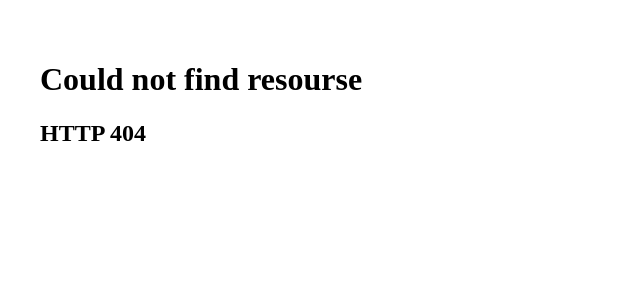
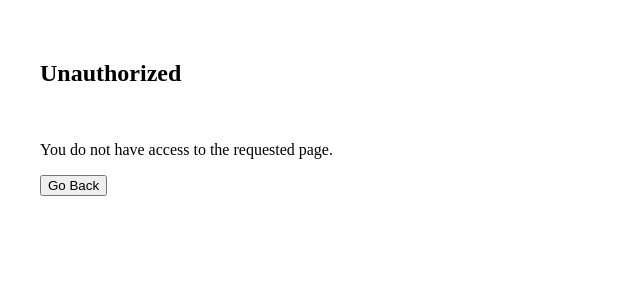
Before and after one commit to anandxs/user-management-frontend, a React (Vite) app: page /unauthorized in a window 1280 px wide. Before the commit this address had no page. Shown: the top 300 px of the page, without its empty margins (0-640 px from the left). Built offline with nearby package versions, Linux system fonts and the light colour scheme.

Commit message:
protected routes

```diff
--- a/src/App.jsx
+++ b/src/App.jsx
@@ -6,16 +6,30 @@ import Profile from "./components/Profile";
 import Register from "./components/Register";
 import Dashboard from "./components/admin/Dashboard";
 import MissingResource from "./components/MissingResource";
+import RequireAuth from "./components/RequireAuth";
+import Unauthorized from "./components/Unauthorized";
 
 function App() {
 	return (
 		<>
 			<Routes>
+				{/* anyone	 */}
 				<Route path="/" element={<Home />} />
 				<Route path="/register" element={<Register />} />
 				<Route path="/login" element={<Login />} />
-				<Route path="/dashboard" element={<Dashboard />} />
+				<Route path="/unauthorized" element={<Unauthorized />} />
 
+				{/* user only */}
+				<Route element={<RequireAuth allowedRoles={["user"]} />}>
+					<Route path="/profile/:id" element={<Profile />} />
+				</Route>
+
+				{/* admin only */}
+				<Route element={<RequireAuth allowedRoles={["admin"]} />}>
+					<Route path="/dashboard" element={<Dashboard />} />
+				</Route>
+
+				{/* missing */}
 				<Route path="/*" element={<MissingResource />} />
 			</Routes>
 		</>
--- a/src/app/store.js
+++ b/src/app/store.js
@@ -1,8 +1,12 @@
-import { createReducer } from "@reduxjs/toolkit";
-import userReducer from "../features/usersSlice";
+import { configureStore } from "@reduxjs/toolkit";
+import userReducer from "../features/users/usersSlice";
+import authReducer from "../features/auth/authSlice";
 
-const store = createReducer({
-	users: userReducer,
+const store = configureStore({
+	reducer: {
+		users: userReducer,
+		auth: authReducer,
+	},
 });
 
 export default store;
--- a/src/components/Home.jsx
+++ b/src/components/Home.jsx
@@ -4,7 +4,7 @@ const Home = () => {
 	return (
 		<section>
 			<h1>Home Page</h1>
-			<Link to="/profile">Go to profile</Link>
+			<Link to="/profile/1">Go to profile</Link>
 			<br />
 			<Link to="/register">Link to register page</Link>
 			<br />
--- /dev/null
+++ b/src/components/RequireAuth.jsx
@@ -0,0 +1,17 @@
+import { useSelector } from "react-redux";
+import { Navigate, Outlet, useLocation } from "react-router-dom";
+
+const RequireAuth = ({ allowedRoles }) => {
+	const auth = useSelector((state) => state.auth);
+	const location = useLocation();
+
+	return allowedRoles.includes(auth?.role) ? (
+		Outlet
+	) : auth?.username ? (
+		<Navigate to="/unauthorized" state={{ from: location }} replace={true} />
+	) : (
+		<Navigate to="/login" state={{ from: location }} replace={true} />
+	);
+};
+
+export default RequireAuth;
--- /dev/null
+++ b/src/components/Unauthorized.jsx
@@ -0,0 +1,20 @@
+import { useNavigate } from "react-router-dom";
+
+const Unauthorized = () => {
+	const navigate = useNavigate();
+
+	const goBack = () => navigate(-1);
+
+	return (
+		<section>
+			<h1>Unauthorized</h1>
+			<br />
+			<p>You do not have access to the requested page.</p>
+			<div>
+				<button onClick={goBack}>Go Back</button>
+			</div>
+		</section>
+	);
+};
+
+export default Unauthorized;
--- a/src/main.jsx
+++ b/src/main.jsx
@@ -2,11 +2,15 @@ import React from "react";
 import ReactDOM from "react-dom/client";
 import App from "./App.jsx";
 import { BrowserRouter } from "react-router-dom";
+import { Provider } from "react-redux";
+import store from "./app/store.js";
 
 ReactDOM.createRoot(document.getElementById("root")).render(
 	<React.StrictMode>
-		<BrowserRouter>
-			<App />
-		</BrowserRouter>
+		<Provider store={store}>
+			<BrowserRouter>
+				<App />
+			</BrowserRouter>
+		</Provider>
 	</React.StrictMode>
 );
```
